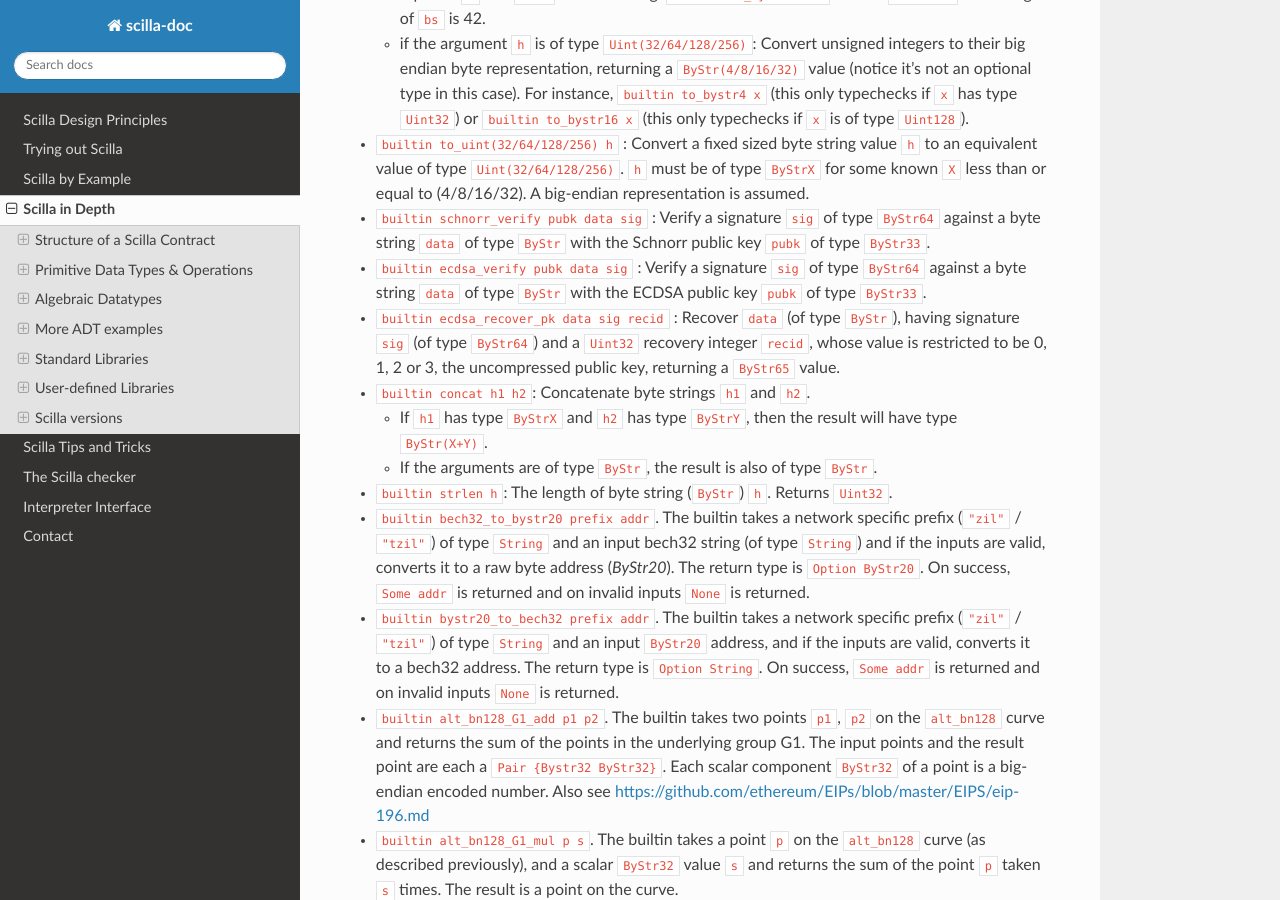
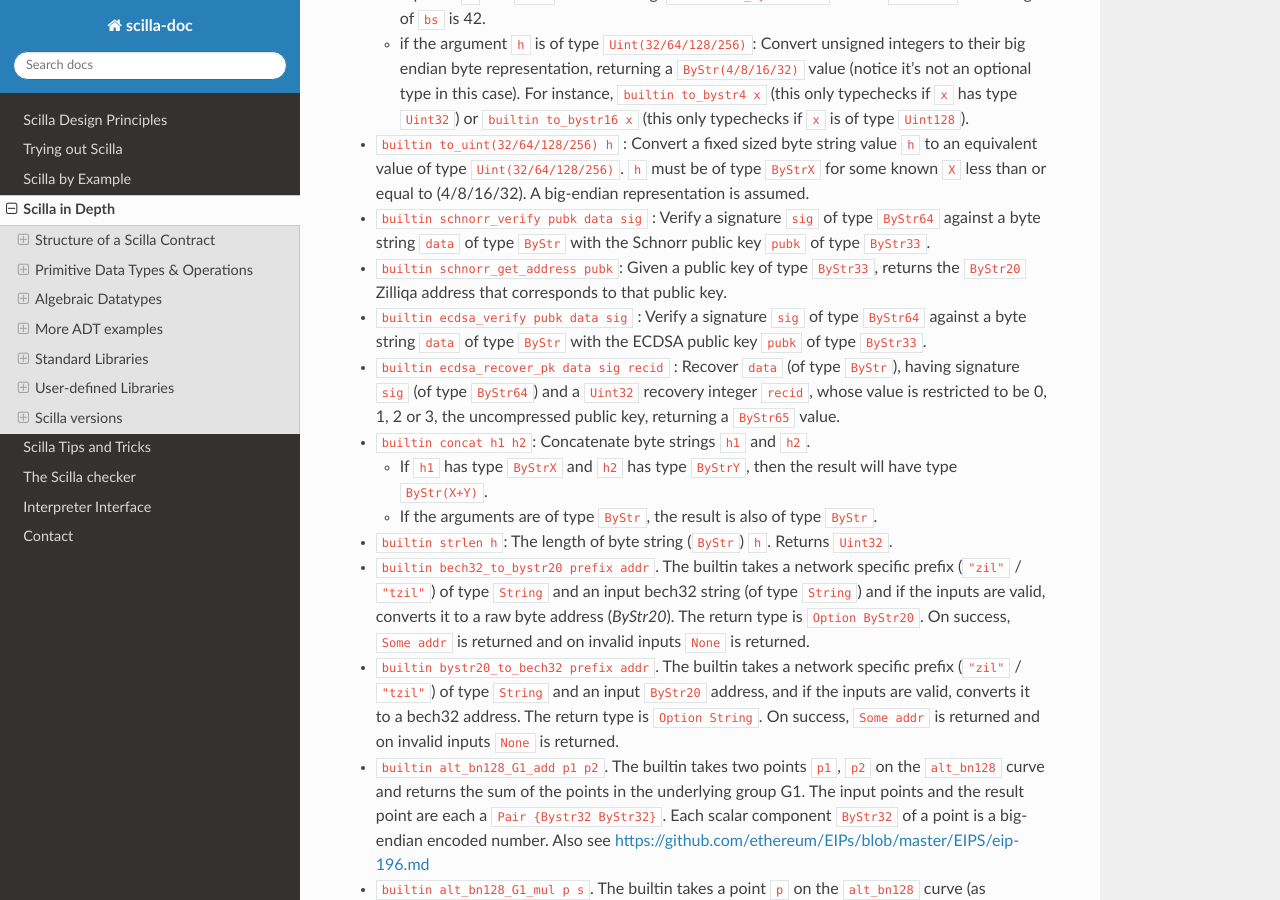
Before and after one commit to Zilliqa/scilla-docs, a Sphinx documentation site: the page built from docs/source/scilla-in-depth.rst, in a window 1280 px wide and 900 px high, scrolled down 14114 px. Built offline with Sphinx 7.4.7 and the Read the Docs theme 2.0.0, drawn with Linux system fonts in a browser that asks for light colours.

Commit message:
Document schnorr_get_address builtin (#133)

```diff
--- a/docs/source/scilla-in-depth.rst
+++ b/docs/source/scilla-in-depth.rst
@@ -805,6 +805,9 @@ below, ``Any`` can be of type ``IntX``, ``UintX``, ``String``, ``ByStr20`` or
 - ``builtin schnorr_verify pubk data sig`` : Verify a signature ``sig``
   of type ``ByStr64`` against a byte string ``data`` of type ``ByStr`` with the
   Schnorr public key ``pubk`` of type ``ByStr33``.
+
+- ``builtin schnorr_get_address pubk``: Given a public key of type ``ByStr33``,
+  returns the ``ByStr20`` Zilliqa address that corresponds to that public key.
 
 - ``builtin ecdsa_verify pubk data sig`` : Verify a signature ``sig``
   of type ``ByStr64`` against a byte string ``data`` of type ``ByStr`` with the
```
